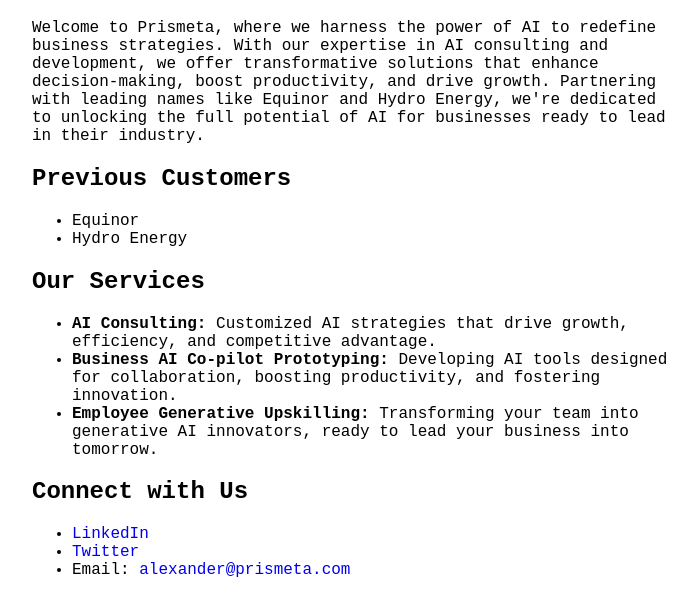
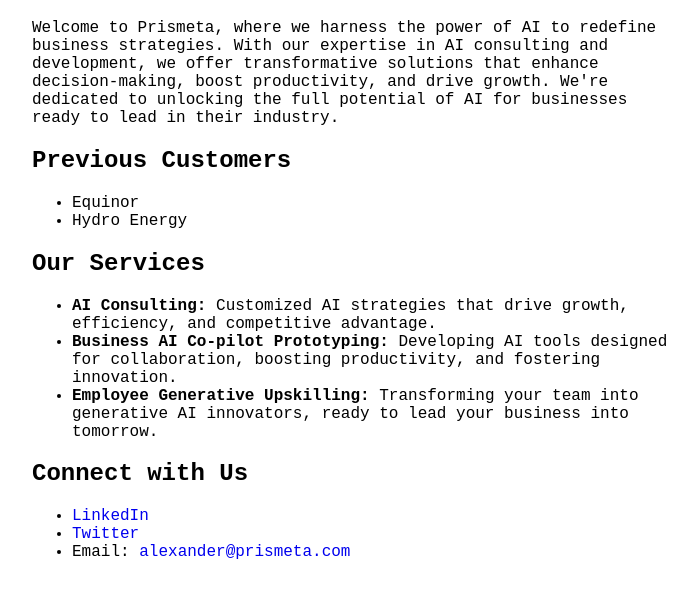
Before and after one commit to codimusmaximus/prismeta.com, a plain HTML site: page public/index.html in a window 1280 px wide. Shown: the part 253-868 px from the top of the page, without its empty margins (283-980 px from the left). Drawn offline with Linux system fonts and the light colour scheme.

Commit message:
updated text

```diff
--- a/public/index.html
+++ b/public/index.html
@@ -42,7 +42,7 @@
         <img src="logo.png" alt="Prismeta Logo" style="height: 100px;">
     </a>
 </header>  <h1>Prismeta: Revolutionizing Business Strategies with AI</h1>
-  <p>Welcome to Prismeta, where we harness the power of AI to redefine business strategies. With our expertise in AI consulting and development, we offer transformative solutions that enhance decision-making, boost productivity, and drive growth. Partnering with leading names like Equinor and Hydro Energy, we're dedicated to unlocking the full potential of AI for businesses ready to lead in their industry.</p>
+  <p>Welcome to Prismeta, where we harness the power of AI to redefine business strategies. With our expertise in AI consulting and development, we offer transformative solutions that enhance decision-making, boost productivity, and drive growth. We're dedicated to unlocking the full potential of AI for businesses ready to lead in their industry.</p>
 
   <h2>Previous Customers</h2>
   <ul>
```
